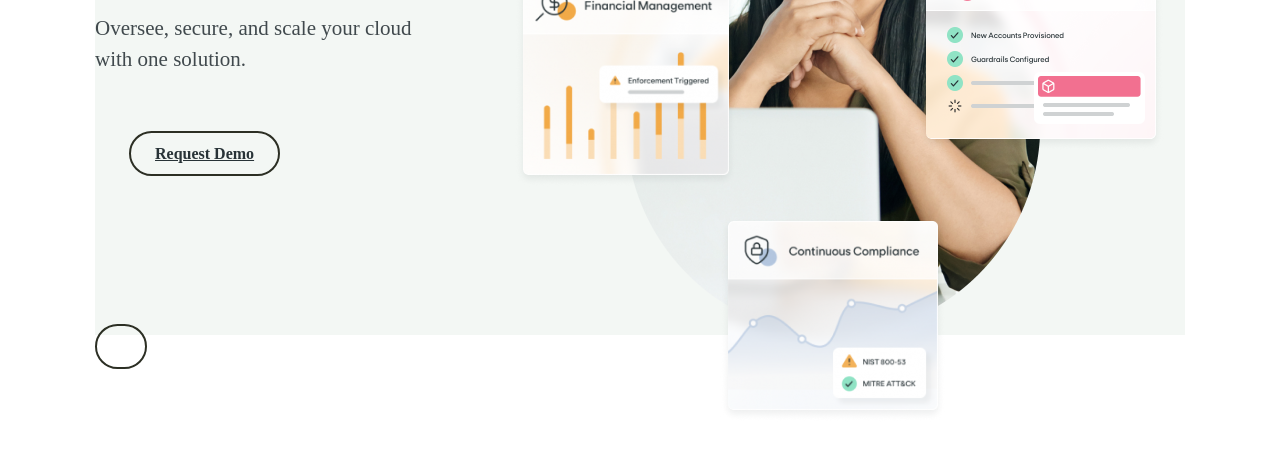
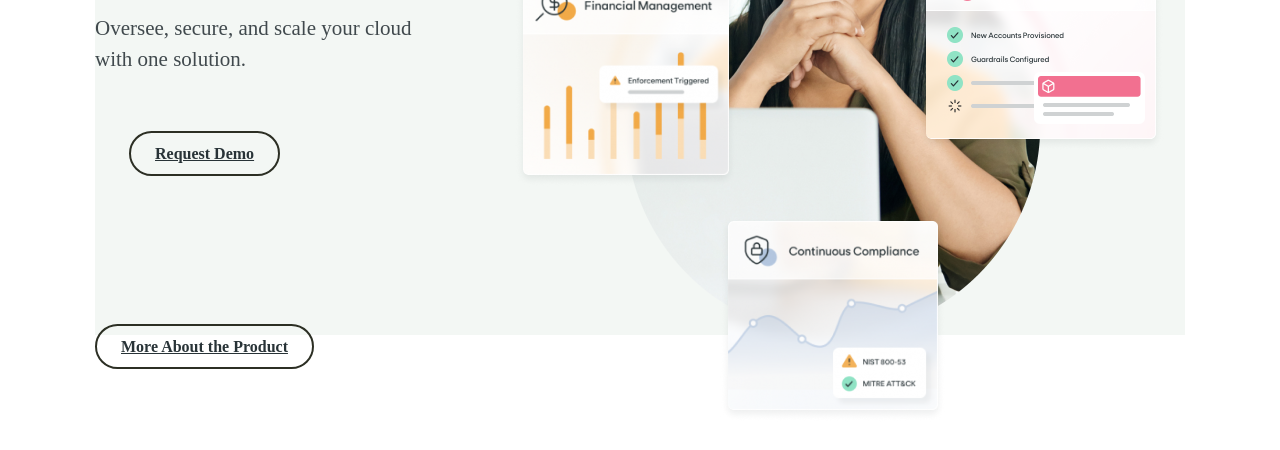
Before and after one commit to ularescape/Koin-3, a plain HTML site: page index.html in a window 1280 px wide. Shown: the part 340-790 px from the top of the page. Drawn offline with Linux system fonts and the light colour scheme.

Commit message:
added div product right

```diff
--- a/index.html
+++ b/index.html
@@ -57,7 +57,10 @@
 					<div class="product_left">
 						<h2 class="product_h2"></h2>
 						<p class="product_p"></p>
-						<a href="" class="btn"></a>
+						<a href="" class="btn">More About the Product</a>
+					</div>
+					<div class="product_right">
+
 					</div>
 
 				</div>
```
